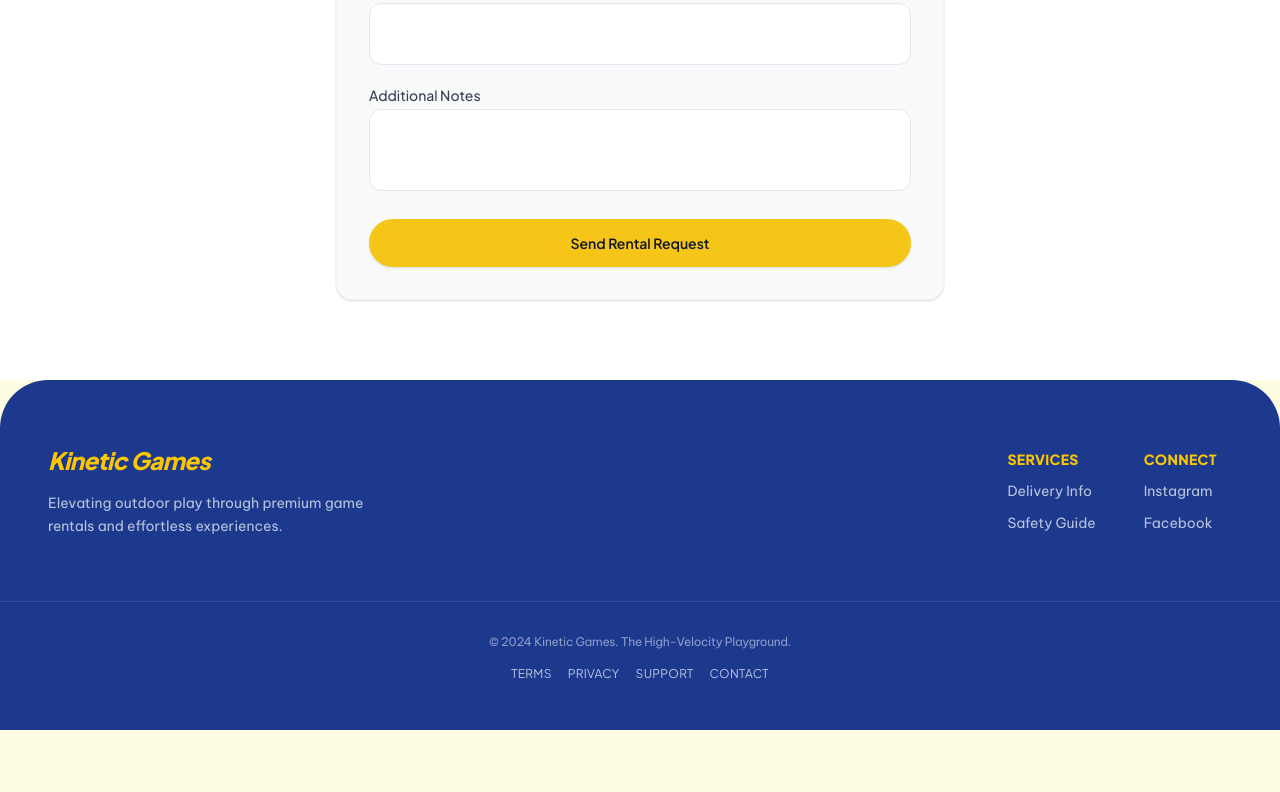
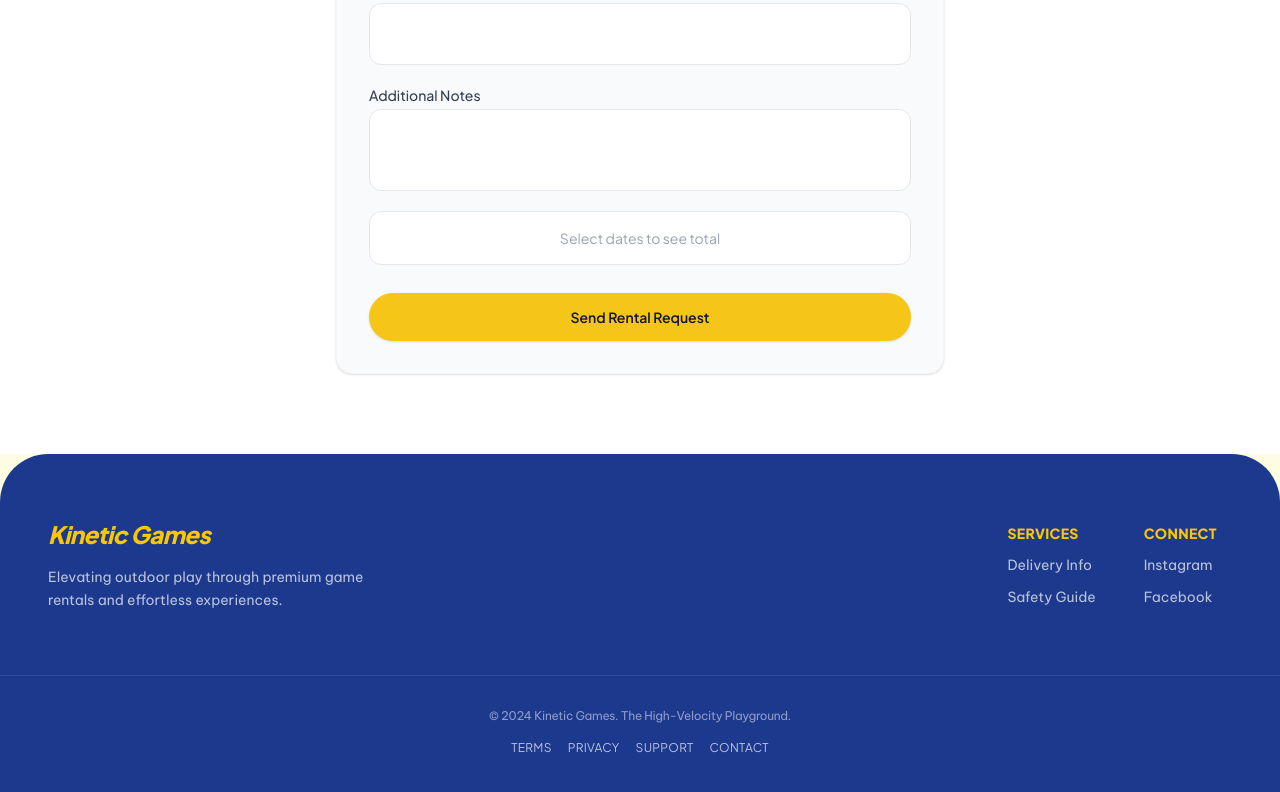
Before and after one commit to baburam1985/RentAGame, a Next.js app in the folder web/: page / in a window 1280 px wide. Shown: the part 4055-4847 px from the top of the page. Before the commit the page ends 4785 px from the top, so only its background shows below. Built offline with nearby package versions, Linux system fonts and the light colour scheme.

Commit message:
feat: [US-021] GREEN - implementation

```diff
--- a/web/src/components/RentalForm.tsx
+++ b/web/src/components/RentalForm.tsx
@@ -4,6 +4,7 @@ import { useState } from "react";
 
 type Props = {
   defaultGame?: string;
+  pricePerDay?: number;
 };
 
 type FormState = {
@@ -30,10 +31,20 @@ const empty: FormState = {
   notes: "",
 };
 
-export default function RentalForm({ defaultGame = "" }: Props) {
+function calcDays(start: string, end: string): number {
+  if (!start || !end) return 0;
+  const diff = new Date(end).getTime() - new Date(start).getTime();
+  return Math.round(diff / (1000 * 60 * 60 * 24));
+}
+
+export default function RentalForm({ defaultGame = "", pricePerDay }: Props) {
   const [form, setForm] = useState<FormState>({ ...empty, games: defaultGame });
   const [errors, setErrors] = useState<Errors>({});
   const [submitted, setSubmitted] = useState(false);
+
+  const days = calcDays(form.eventDate, form.returnDate);
+  const showTotal = typeof pricePerDay === "number" && days > 0;
+  const total = showTotal ? pricePerDay * days : 0;
 
   function validate(): Errors {
     const e: Errors = {};
@@ -49,6 +60,8 @@ export default function RentalForm({ defaultGame = "" }: Props) {
       e.returnDate = "Return date is required.";
     } else if (form.eventDate && form.returnDate < form.eventDate) {
       e.returnDate = "Return date must be on or after the event date.";
+    } else if (form.eventDate && form.returnDate === form.eventDate) {
+      e.returnDate = "Minimum rental is 1 day. Please select a return date after the event date.";
     }
     if (!form.games.trim()) e.games = "Please tell us which game(s) you want.";
     if (!form.address.trim()) e.address = "Event address is required.";
@@ -172,6 +185,26 @@ export default function RentalForm({ defaultGame = "" }: Props) {
               />
             </div>
 
+            <div className="rounded-xl border border-gray-200 bg-white px-5 py-4 text-center">
+              {showTotal ? (
+                <>
+                  <p className="text-2xl font-bold text-gray-900">
+                    ${total}{" "}
+                    <span className="text-base font-normal text-gray-500">
+                      for {days} days
+                    </span>
+                  </p>
+                  <p className="mt-1 text-sm text-gray-500">
+                    ${pricePerDay} / day
+                  </p>
+                </>
+              ) : (
+                <p className="text-sm text-gray-400">
+                  Select dates to see total
+                </p>
+              )}
+            </div>
+
             <button
               type="submit"
               className="w-full rounded-full py-3.5 text-sm font-semibold text-gray-900 hover:brightness-95 transition-all shadow-sm mt-2"
```
